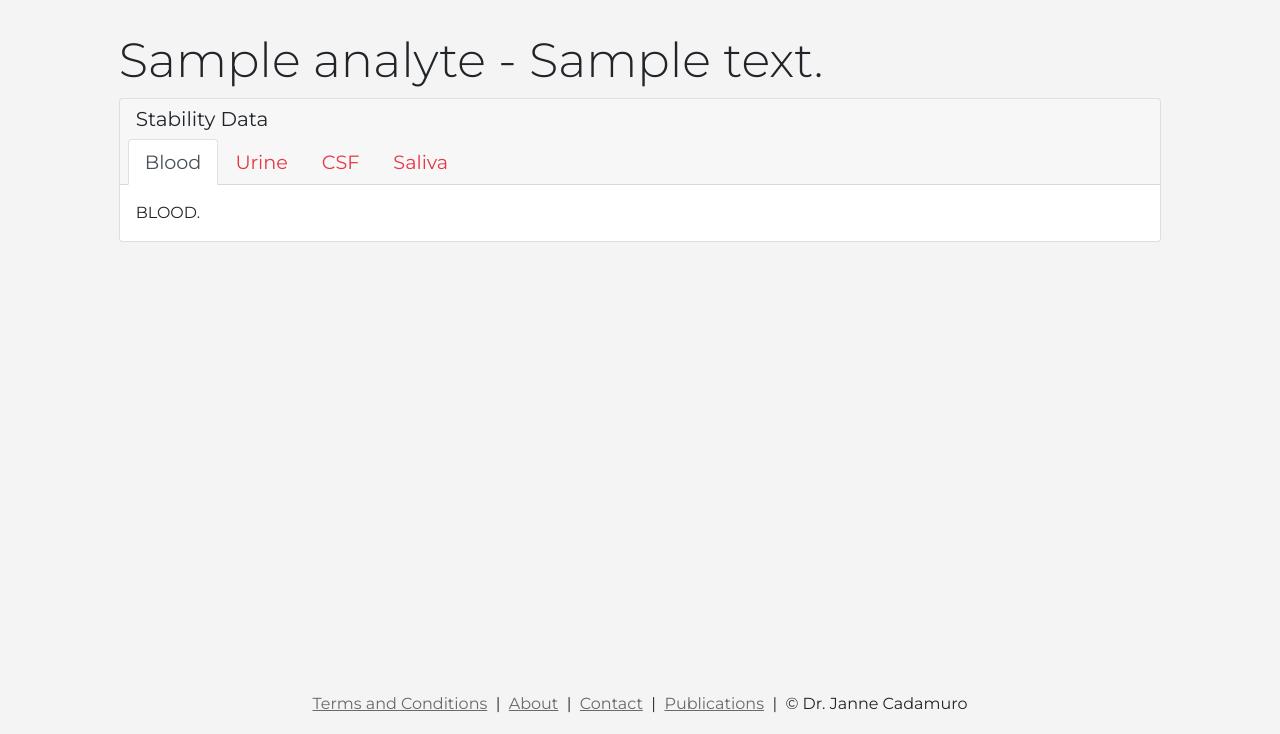
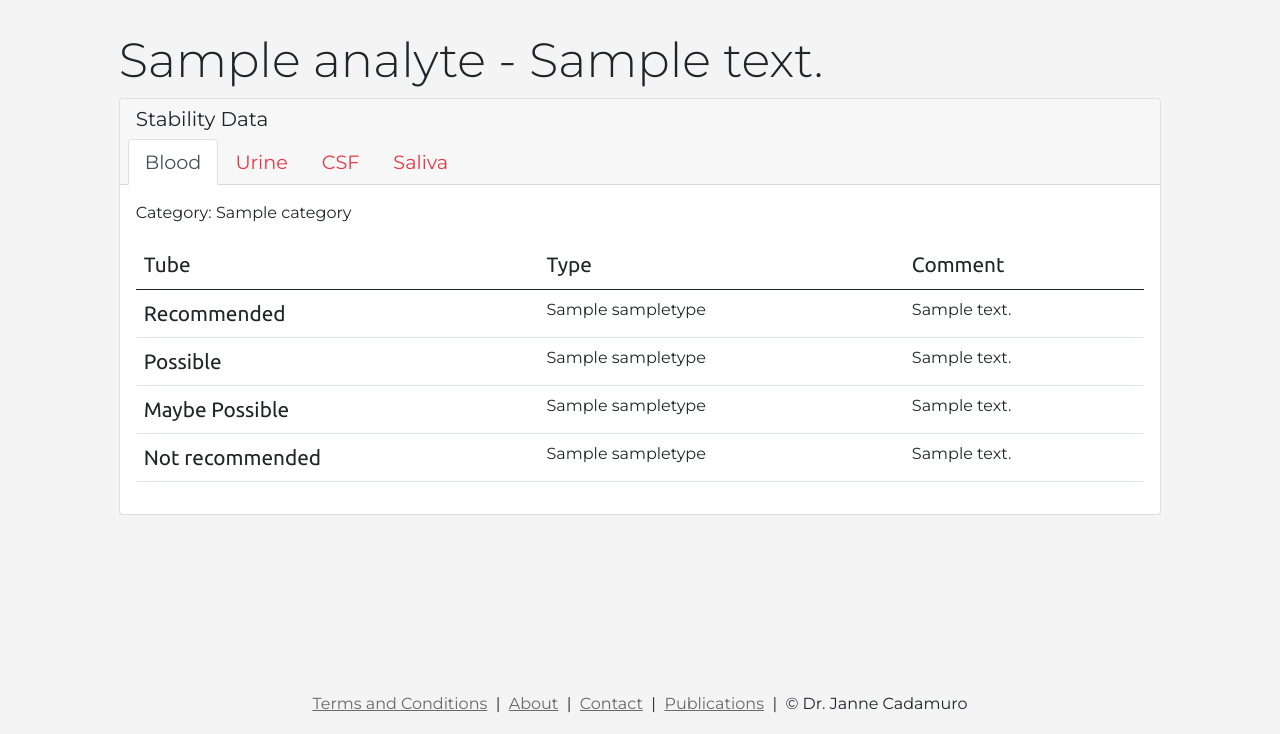
Before and after one commit to drfoehn/stabcalc, a Django app: page /database/1/ in a window 1280 px wide. Shown: the part 66-800 px from the top of the page. Run offline with Django 4.2, Linux system fonts and the light colour scheme; tables that the repository leaves empty hold one stand-in row (values such as "Sample post"); some libraries are stand-ins or nearby versions.

Commit message:
Table for Tubes-Recomm

```diff
--- a/database/admin.py
+++ b/database/admin.py
@@ -5,6 +5,8 @@ from database.models import *
 
 class AnalyteAdmin(admin.ModelAdmin):
     model = Analyte
+    ordering = ['name']
+    search_fields = ['name']
 
 class LiteratureAdmin(admin.ModelAdmin):
     model = Literature
--- a/database/models.py
+++ b/database/models.py
@@ -57,7 +57,7 @@ class SampleType(models.Model):
     abbr = models.CharField(max_length=255, blank=True, null=True)
     name = models.CharField(max_length=255, blank=True, null=True)
     group = models.ForeignKey(SampleGroup, on_delete=models.CASCADE, blank=True, null=True)
-    # TODO: Add all entries where there is a comment to the tube type - e.g. - "&#8599;"  - from table stability_all_de
+
     def __str__(self):
         return f"{self.name}"
 
--- a/database/templates/database/analyte_detail.html
+++ b/database/templates/database/analyte_detail.html
@@ -31,7 +31,71 @@
             </div>
             <div class="card-body tab-content">
                 <div class="tab-pane active" id="blood">
-                    <p class="card-text">BLOOD.</p>
+                    <p class="card-text">
+                        Category:
+                        {% for cat in object.category.all %}
+                            {{ cat.name }}
+                    {% endfor %}
+                        <br>
+
+
+                        <table class="table">
+  <thead>
+    <tr>
+      <th scope="col">Tube</th>
+      <th scope="col">Type</th>
+      <th scope="col">Comment</th>
+    </tr>
+  </thead>
+  <tbody>
+    <tr>
+      <th scope="row">Recommended</th>
+      <td>
+          {% for tube in object.tube_recomm.all %}
+                            {{ tube.name }}
+                        {% endfor %}
+      </td>
+        <td>{{ object.tube_recomm_comment }}</td>
+    </tr>
+    <tr>
+      <th scope="row">Possible</th>
+      <td>
+          {% for tube in object.tube_possible.all %}
+                            {{ tube.name }}
+                        {% endfor %}
+      </td>
+        <td>{{ object.tube_possible_comment }}</td>
+
+    </tr>
+    <tr>
+      <th scope="row">Maybe Possible</th>
+      <td>
+          {% for tube in object.tube_maybeposs.all %}
+                            {{ tube.name }}
+                        {% endfor %}
+      </td>
+        <td>{{ object.tube_maybeposs_comment }}</td>
+    </tr>
+      <tr>
+      <th scope="row">Not recommended</th>
+      <td>
+          {% for tube in object.tube_not.all %}
+                            {{ tube.name }}
+                        {% endfor %}
+      </td>
+        <td>{{ object.tube_not_comment }}</td>
+    </tr>
+  </tbody>
+</table>
+
+
+
+
+
+
+
+
+                    </p>
                 </div>
                 <div class="tab-pane" id="urine">
                     <p class=" card-text">URINE.</p>
```
